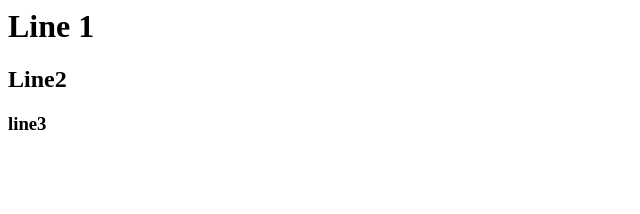
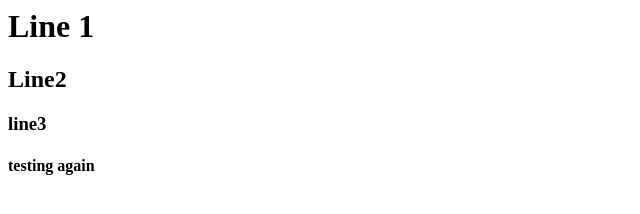
Before and after one commit to KiranDham/Git-GL-repo, a plain HTML site: page index.html in a window 1280 px wide. Shown: the whole page, without its empty margins (0-640 px from the left). Drawn offline with Linux system fonts and the light colour scheme.

Commit message:
added h4 tah

```diff
--- a/index.html
+++ b/index.html
@@ -2,4 +2,5 @@
   <h1>Line 1</h1>
   <h2>Line2</h2>
   <h3>line3</h3>
+  <h4>testing again</h4>
 </html>
```
